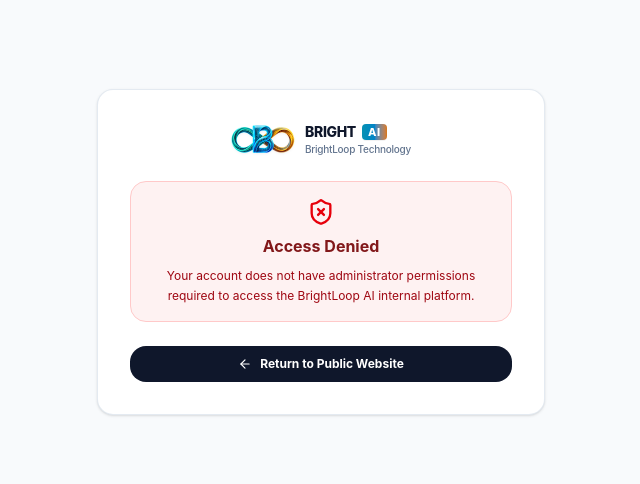
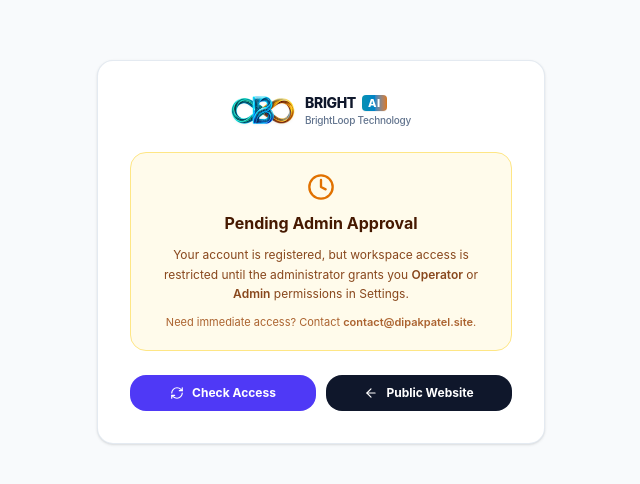
Before and after one commit to dnp8155/brightos, a Next.js app: page /access-denied in a window 1280 px wide. Shown: the part 148-632 px from the top of the page, without its empty margins (319-959 px from the left). Built offline with nearby package versions, Linux system fonts and the light colour scheme.

Commit message:
feat: upgrade access-denied to Pending Admin Approval UX

```diff
--- a/src/app/(auth)/access-denied/page.tsx
+++ b/src/app/(auth)/access-denied/page.tsx
@@ -1,7 +1,7 @@
 import React from "react";
 import Link from "next/link";
 import { BrandLogo } from "@/components/brand-logo";
-import { ShieldX, ArrowLeft } from "lucide-react";
+import { Clock, ArrowLeft, RefreshCw } from "lucide-react";
 
 export default function AccessDeniedPage() {
   return (
@@ -10,19 +10,31 @@ export default function AccessDeniedPage() {
         <div className="flex justify-center">
           <BrandLogo size="lg" variant="full" />
         </div>
-        <div className="p-4 rounded-xl bg-red-50 border border-red-200 text-red-900 space-y-2">
-          <ShieldX size={28} className="mx-auto text-red-600" />
-          <h1 className="text-base font-bold">Access Denied</h1>
-          <p className="text-xs text-red-800 leading-relaxed">
-            Your account does not have administrator permissions required to access the BrightLoop AI internal platform.
+        <div className="p-5 rounded-xl bg-amber-50 border border-amber-200 text-amber-950 space-y-2.5">
+          <Clock size={28} className="mx-auto text-amber-600" />
+          <h1 className="text-base font-bold">Pending Admin Approval</h1>
+          <p className="text-xs text-amber-900/90 leading-relaxed">
+            Your account is registered, but workspace access is restricted until the administrator grants you{" "}
+            <span className="font-semibold">Operator</span> or <span className="font-semibold">Admin</span> permissions in Settings.
+          </p>
+          <p className="text-[11px] text-amber-800/80">
+            Need immediate access? Contact <span className="font-semibold">contact@dipakpatel.site</span>.
           </p>
         </div>
-        <Link
-          href="/"
-          className="w-full py-2.5 rounded-xl bg-slate-900 text-white font-bold text-xs flex items-center justify-center gap-2 hover:bg-slate-800 transition-colors"
-        >
-          <ArrowLeft size={14} /> Return to Public Website
-        </Link>
+        <div className="flex flex-col sm:flex-row gap-2.5">
+          <Link
+            href="/dashboard"
+            className="flex-1 py-2.5 rounded-xl bg-indigo-600 text-white font-bold text-xs flex items-center justify-center gap-2 hover:bg-indigo-700 transition-colors"
+          >
+            <RefreshCw size={14} /> Check Access
+          </Link>
+          <Link
+            href="/"
+            className="flex-1 py-2.5 rounded-xl bg-slate-900 text-white font-bold text-xs flex items-center justify-center gap-2 hover:bg-slate-800 transition-colors"
+          >
+            <ArrowLeft size={14} /> Public Website
+          </Link>
+        </div>
       </div>
     </div>
   );
```
